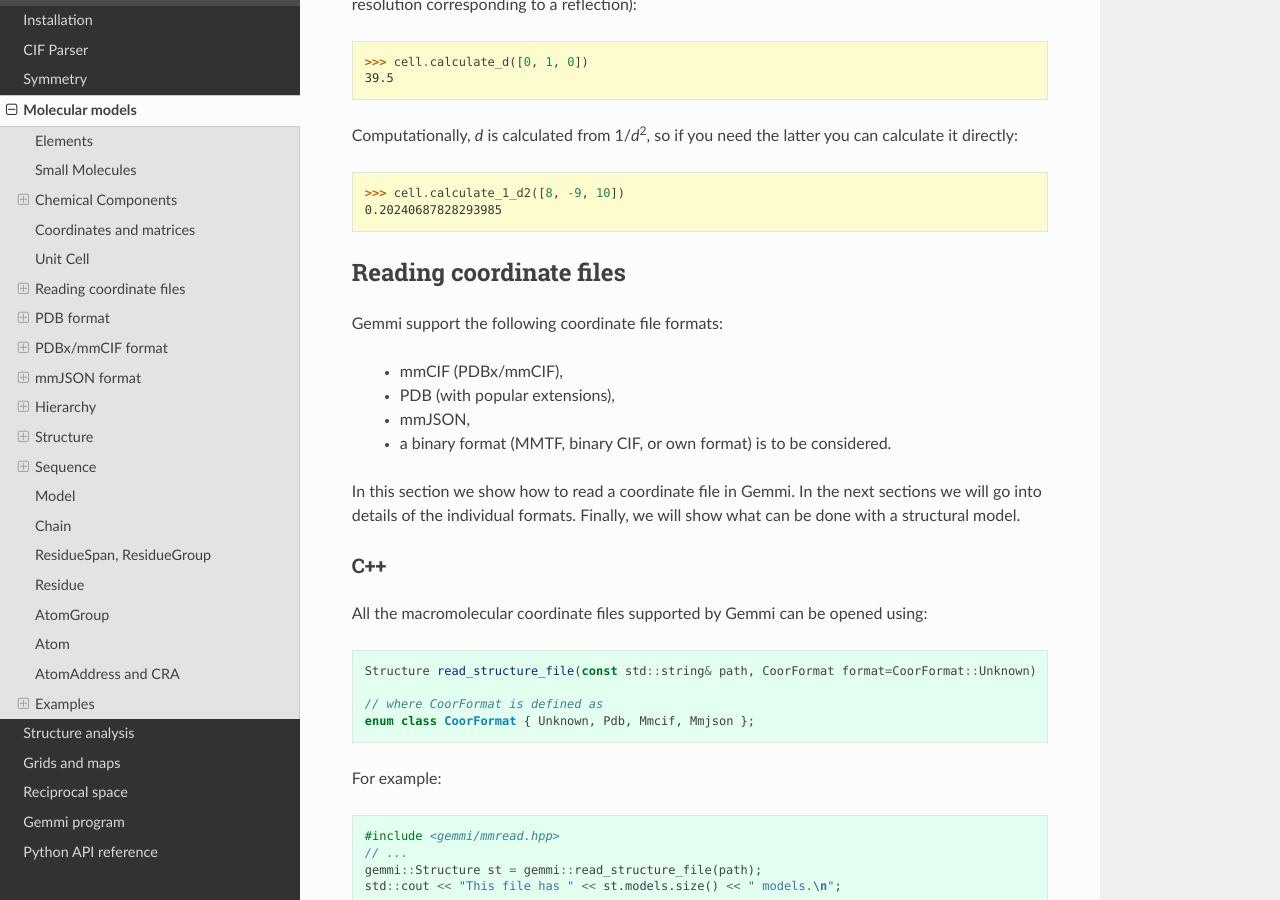
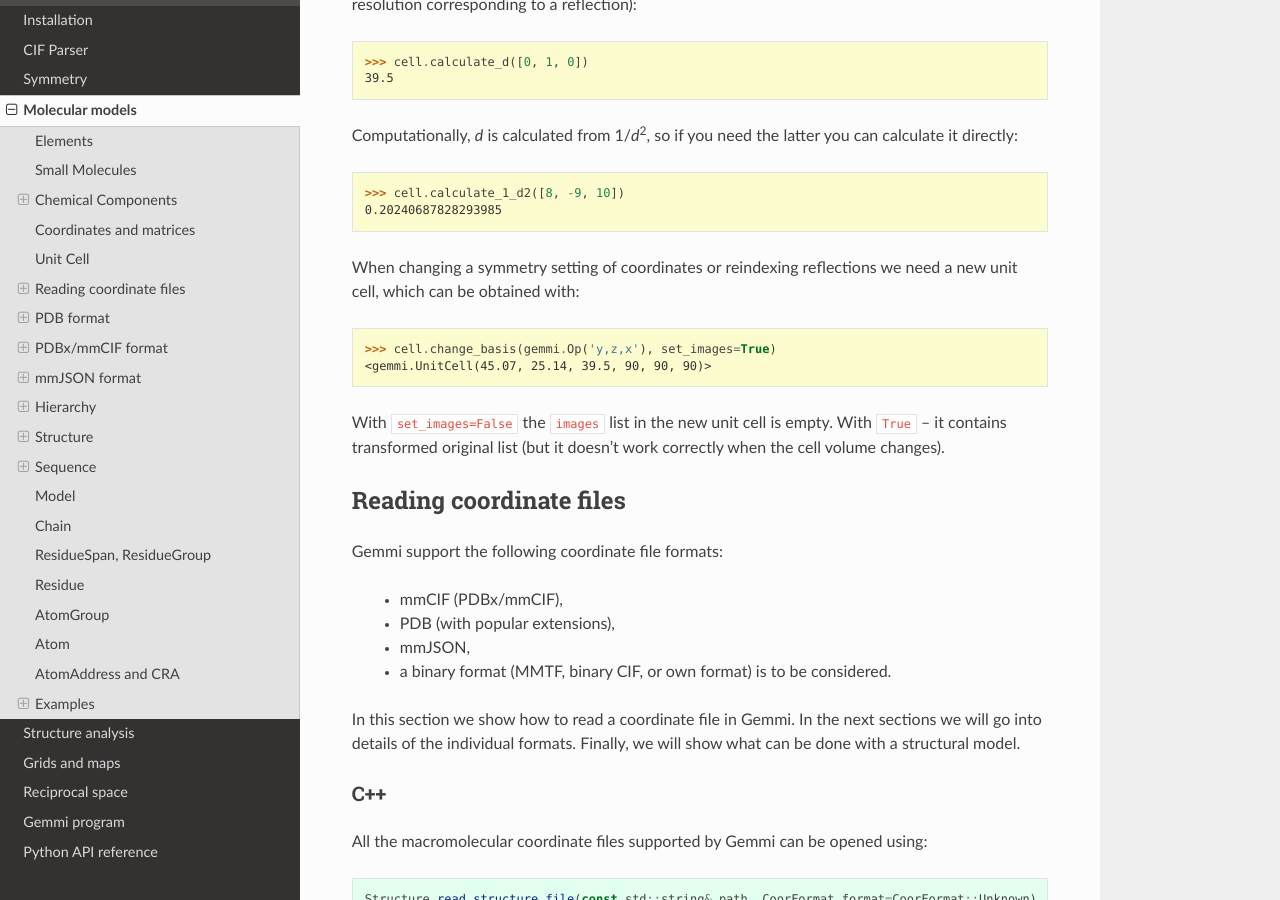
Before and after one commit to project-gemmi/gemmi, a Sphinx documentation site: the page built from docs/mol.rst, in a window 1280 px wide and 900 px high, scrolled down 9555 px. Built offline with Sphinx 7.4.7 and the Read the Docs theme 2.0.0, drawn with Linux system fonts in a browser that asks for light colours.

Commit message:
add UnitCell::change_basis()

```diff
--- a/docs/mol.rst
+++ b/docs/mol.rst
@@ -546,6 +546,17 @@ need the latter you can calculate it directly:
     >>> cell.calculate_1_d2([8, -9, 10])
     0.20240687828293985
 
+When changing a symmetry setting of coordinates or reindexing reflections
+we need a new unit cell, which can be obtained with:
+
+.. doctest::
+
+    >>> cell.change_basis(gemmi.Op('y,z,x'), set_images=True)
+    <gemmi.UnitCell(45.07, 25.14, 39.5, 90, 90, 90)>
+
+With ``set_images=False`` the ``images`` list in the new unit cell is empty.
+With ``True`` -- it contains transformed original list
+(but it doesn't work correctly when the cell volume changes).
 
 Reading coordinate files
 ========================
```
Also changed, not shown: 4 other files.
